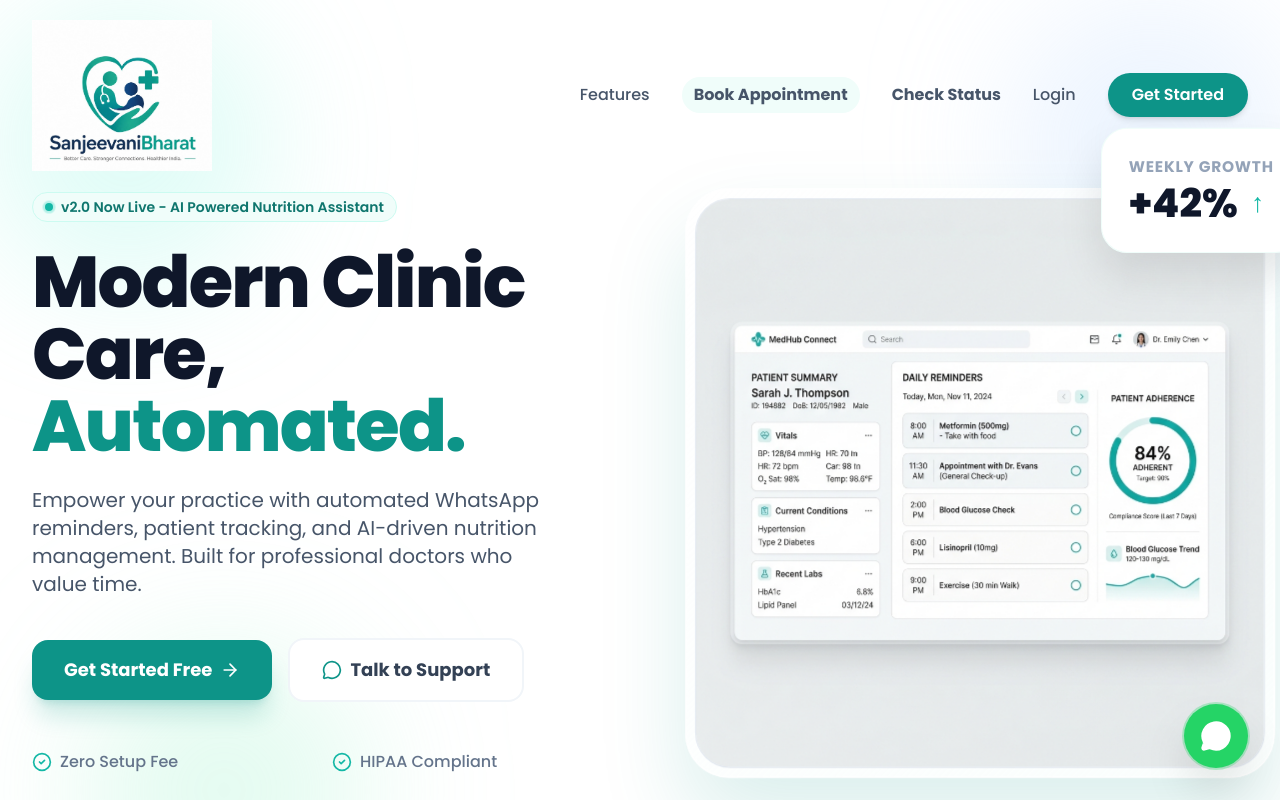
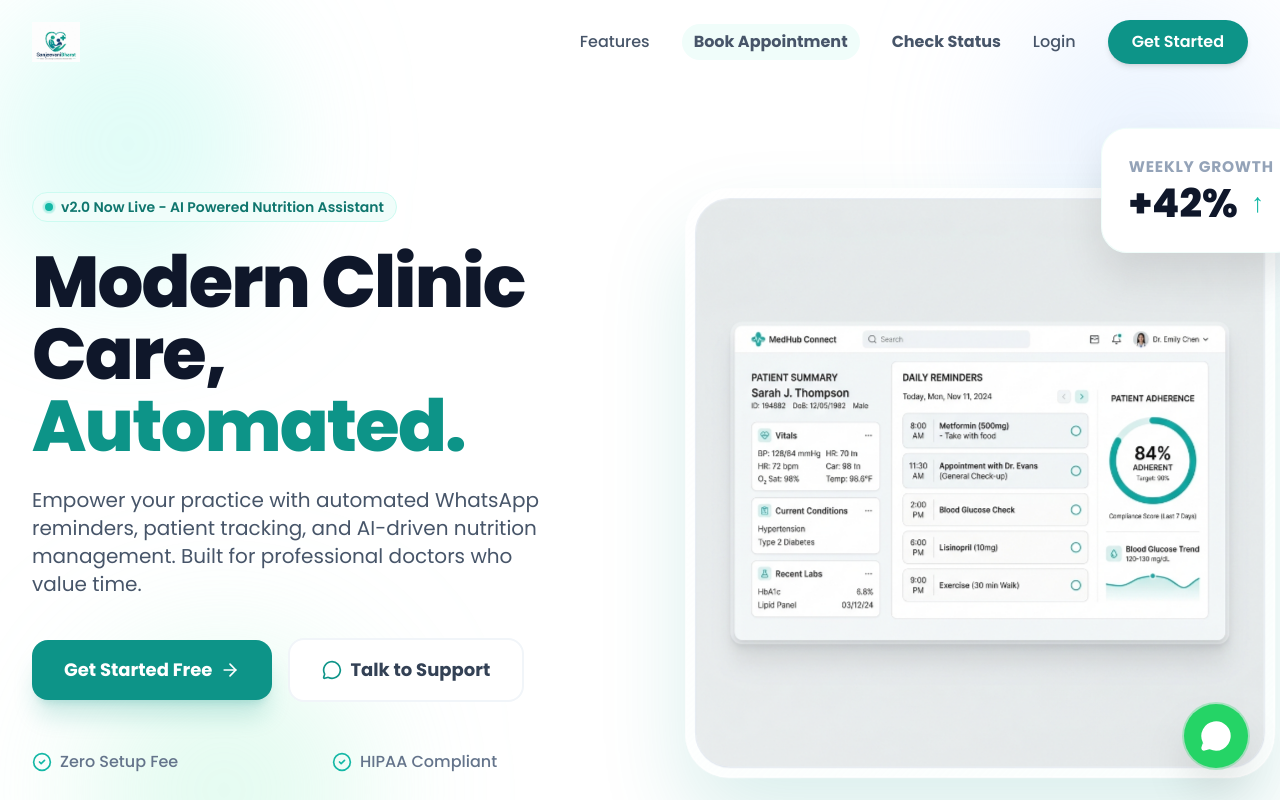
Before and after one commit to TARENDRA1994/doctors-app, a Next.js app: page / in a window 1280 px wide. Shown: the top 800 px of the page. Built offline with nearby package versions, Linux system fonts and the light colour scheme; no server answers.

Commit message:
Resize logo on dashboard and home page

```diff
--- a/app/dashboard/page.tsx
+++ b/app/dashboard/page.tsx
@@ -490,10 +490,10 @@
           <div className="flex justify-between items-center h-16">
             {/* Logo */}
             <div
-              className="flex items-center gap-3 cursor-pointer group"
+              className="flex items-center gap-3 cursor-pointer group shrink-0"
               onClick={() => setActiveView('overview')}
             >
-              <Image src="/logo.png" alt="SanjeevaniBharat" width={180} height={50} className="object-contain group-hover:scale-[1.02] transition-transform" unoptimized />
+              <Image src="/logo.png" alt="SanjeevaniBharat" width={150} height={40} className="w-auto h-10 object-contain group-hover:scale-[1.02] transition-transform" unoptimized />
             </div>
 
             {/* Right side */}
--- a/components/marketing/Navbar.tsx
+++ b/components/marketing/Navbar.tsx
@@ -32,8 +32,8 @@
       <div className="max-w-7xl mx-auto px-4 sm:px-6 lg:px-8">
         <div className="flex items-center justify-between">
           {/* Logo */}
-          <Link href="/" className="flex items-center space-x-2 group">
-            <Image src="/logo.png" alt="SanjeevaniBharat" width={180} height={50} className="object-contain group-hover:scale-[1.02] transition-transform" unoptimized />
+          <Link href="/" className="flex items-center space-x-2 group shrink-0">
+            <Image src="/logo.png" alt="SanjeevaniBharat" width={150} height={40} className="w-auto h-10 object-contain group-hover:scale-[1.02] transition-transform" unoptimized />
           </Link>
 
           {/* Desktop Nav */}
```
